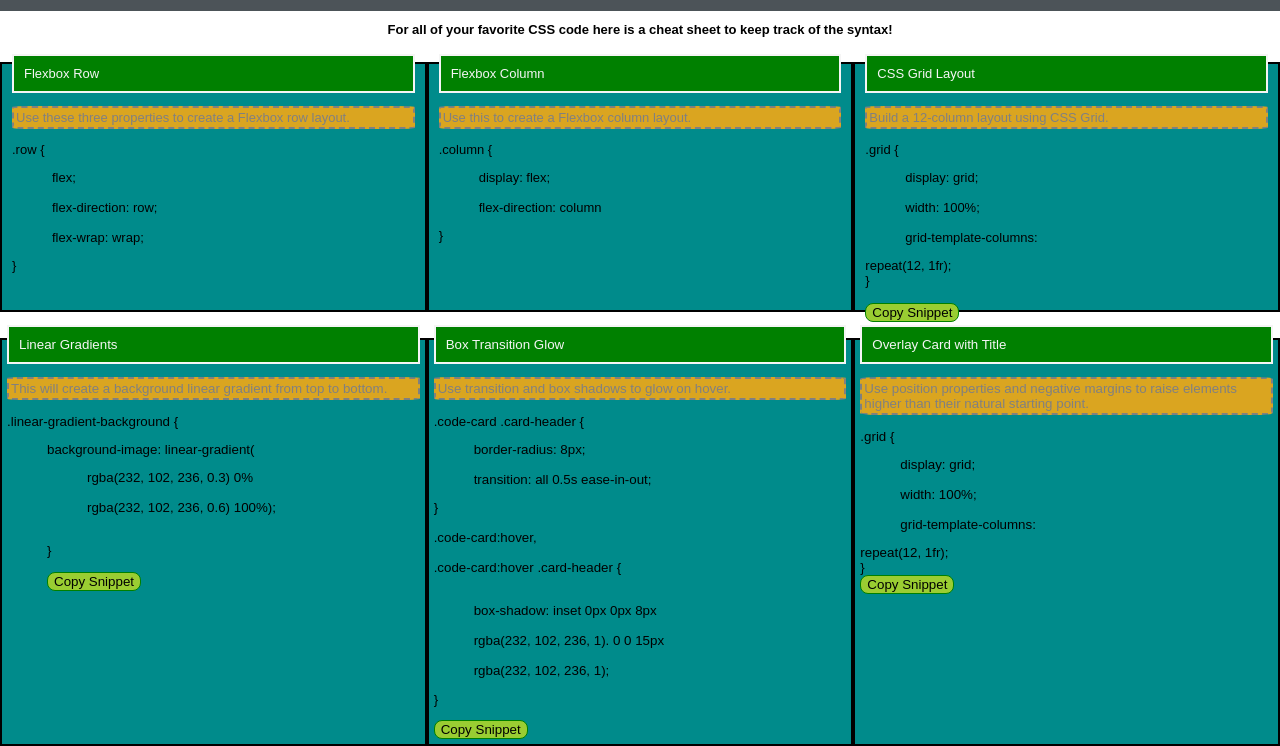
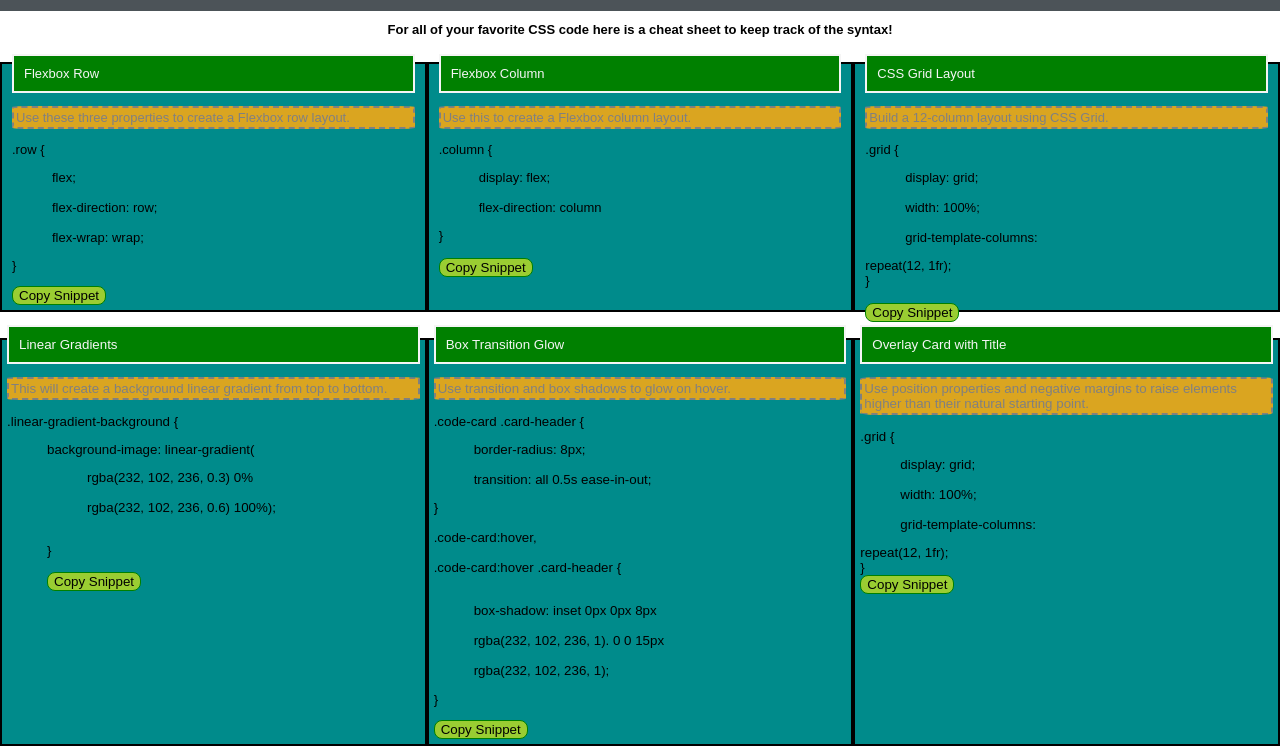
Before and after one commit to SeanRussell-GitHub/CSS-Cheat-Sheet, a plain HTML site: page index.html in a window 1280 px wide. Shown: the part 89-835 px from the top of the page. Drawn offline with Linux system fonts and the light colour scheme.

Commit message:
fixing misspellings

```diff
--- a/index.html
+++ b/index.html
@@ -24,6 +24,7 @@
               flex-direction: row;<br><br>
               flex-wrap: wrap;</blockquote>
             }</p>
+            <button onclick="copyToClipboard('#button1')" >Copy Snippet</button>
         </section>
         <section class="topcard">
           <header>Flexbox Column</header>
@@ -35,6 +36,7 @@
             <blockquote>display: flex;<br><br>
               flex-direction: column<br></blockquote>
             }<br><br>
+          <button onclick="copyToClipboard('#button2')" >Copy Snippet</button>
           </p>
         </section>
         <section class="topcard">
```
